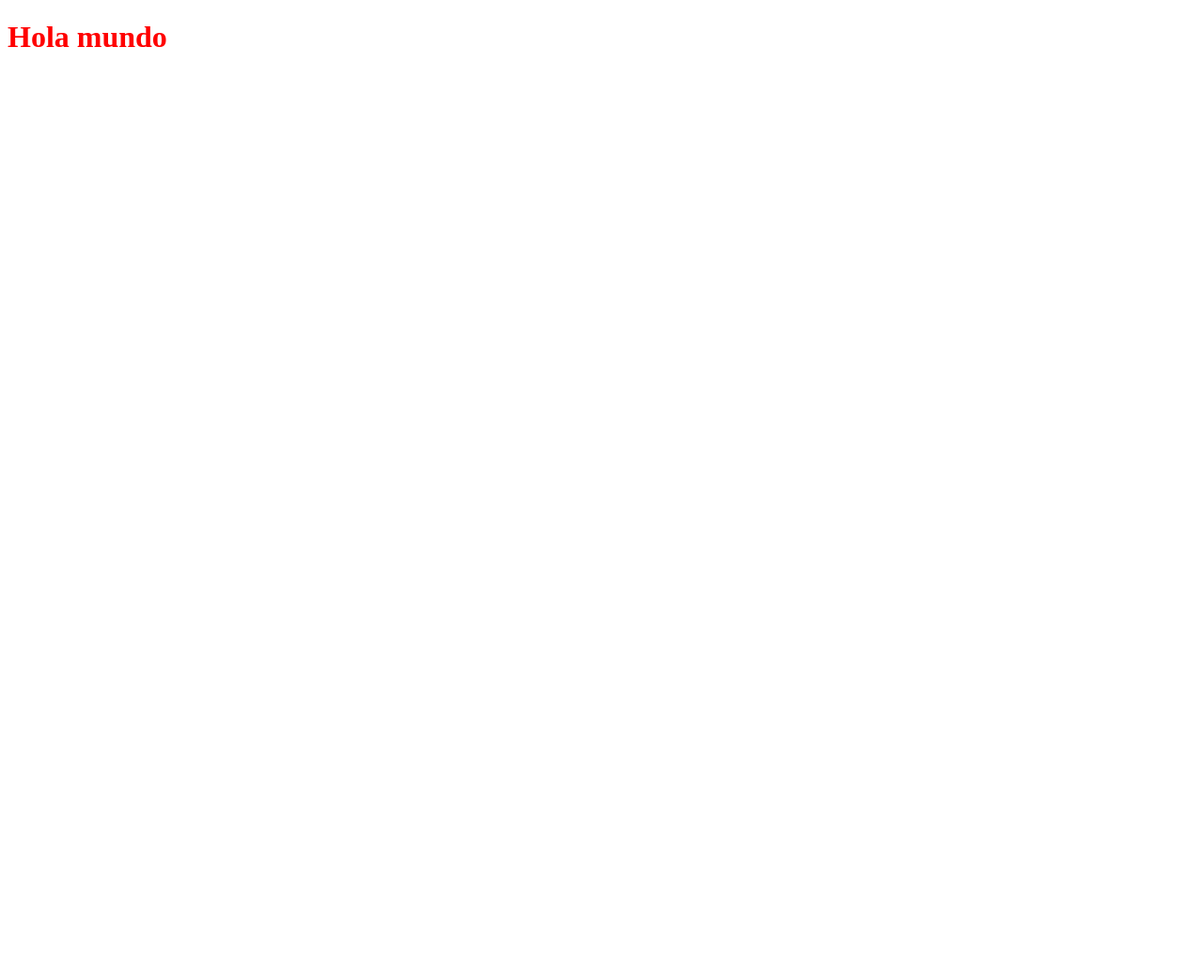
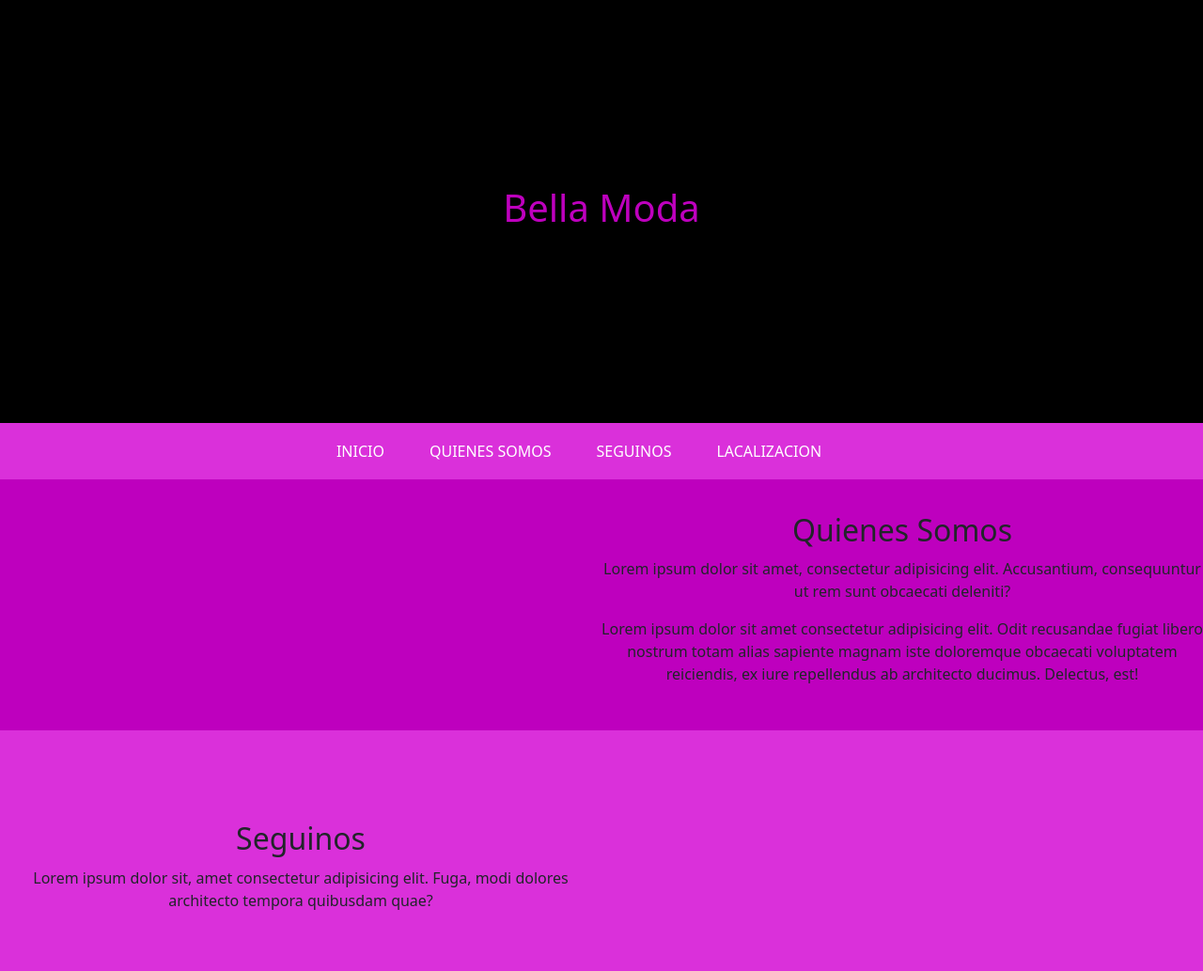
Before and after one commit to LordKusa/BellaModaEM, a Flask app: page / in a window 1280 px wide. Before the commit the part shown is almost empty. Shown: the top 1033 px of the page at 94% size. Before the commit the page ends 50 px from the top, so only its background shows below. Run offline with Flask 2, Linux system fonts and the light colour scheme; some libraries are stand-ins or nearby versions.

Commit message:
html css modification add bootstrap

```diff
--- a/static/styles.css
+++ b/static/styles.css
@@ -1,3 +1,38 @@
-h1 {
-    color: red;
+.title{
+    margin-bottom: 10px;
 }
+header {
+    color: rgb(190, 0, 190);
+    background-color: black;
+    height: 450px;
+}
+.nav{
+    background: rgb(218, 48, 218);
+    height: 60px;
+}
+.nav a{
+    color: white;
+    text-decoration: none;
+    text-transform: uppercase;
+}
+
+.qs{
+    background: rgb(190, 0, 190);
+    padding-top: 35px;
+}
+.colleft{
+    margin-left: auto;
+}
+.seguinos{
+    background: rgb(218, 48, 218);
+}
+.localizacion{
+    background: rgb(190, 0, 190);
+}
+footer{
+    color: white;
+    background: black;
+}
+.tdr{
+    margin-right: auto;
+}
--- a/templates/index.html
+++ b/templates/index.html
@@ -5,9 +5,56 @@
     <meta http-equiv="X-UA-Compatible" content="IE=edge">
     <meta name="viewport" content="width=device-width, initial-scale=1.0">
     <link rel="stylesheet" href="{{ url_for('static', filename='styles.css') }}">
+    <link href="https://cdn.jsdelivr.net/npm/bootstrap@5.1.3/dist/css/bootstrap.min.css" rel="stylesheet" integrity="sha384-1BmE4kWBq78iYhFldvKuhfTAU6auU8tT94WrHftjDbrCEXSU1oBoqyl2QvZ6jIW3" crossorigin="anonymous">
+    <link rel="preconnect" href="https://fonts.googleapis.com">
+    <link rel="preconnect" href="https://fonts.gstatic.com" crossorigin>
+    <link href="https://fonts.googleapis.com/css2?family=Roboto:wght@300;400;500&display=swap" rel="stylesheet">
     <title>Document</title>
 </head>
-<body>
-    <h1>Hola mundo</h1>
+<body class="text-center">
+    <header class="d-flex justify-content-center">
+        <h1 class="d-flex align-items-center">Bella Moda</h1>
+    </header>
+    <!--  navegacion -->
+    <nav class="nav justify-content-center align-items-center">
+        <a href="">Inicio</a>
+        <a class="mx-5" href="">Quienes somos</a>
+        <a href="">Seguinos</a>
+        <a class="mx-5" href="">Lacalizacion</a>
+    </nav>
+
+    <!-- quienes somos -->
+    <section class="qs">
+        <div class="col-6 colleft">
+        <h2 class="title">Quienes Somos</h2>
+        <p>Lorem ipsum dolor sit amet, consectetur adipisicing elit. Accusantium,
+            consequuntur ut rem sunt obcaecati deleniti?</p>
+        <p class="m-0 pb-5">Lorem ipsum dolor sit amet consectetur adipisicing elit. Odit recusandae
+            fugiat libero nostrum totam alias sapiente magnam iste doloremque obcaecati voluptatem reiciendis,
+            ex iure repellendus ab architecto ducimus. Delectus, est!</p>
+        </div>
+    </section>
+    <!-- Servicios -->
+    <section class="seguinos py-5">
+        <div class="col-6">
+        <h2 class="title pt-5">Seguinos</h2>
+        <p>Lorem ipsum dolor sit, amet consectetur adipisicing elit. Fuga, modi dolores architecto tempora quibusdam quae?</p>
+        </div>
+    </section>
+    <section class="localizacion pb-3">
+        <h2 class="title pt-5">Localizacion</h2>
+        <p>Lorem ipsum dolor sit, amet consectetur adipisicing elit. Fuga, modi dolores architecto tempora quibusdam quae?</p>
+        <iframe src="https://www.google.com/maps/embed?pb=!1m18!1m12!1m3!1d3285.921781212315!2d-59.11169348539568!3d-34.555535780472034!2m3!1f0!2f0!3f0!3m2!1i1024!2i768!4f13.1!3m3!1m2!1s0x95bc7df73563e6dd%3A0x5582596f397191a1!2sH.%20Ascasubi%20982%2C%20B6702MCH%20Luj%C3%A1n%2C%20Provincia%20de%20Buenos%20Aires!5e0!3m2!1ses-419!2sar!4v1642910470634!5m2!1ses-419!2sar" width="1320" height="400" style="border:0;" allowfullscreen="" loading="lazy"></iframe>
+    </section>
+    <footer>
+        <div class="copyright d-flex py-3">
+            <p class="col-6" style="cursor: default"> © 2022 - E.M  S.A.</p>
+            <p class="col-6 tdr m-0">Todos los derechos reservados</p>
+        </div>
+    </footer>
+
+    <script src="https://cdn.jsdelivr.net/npm/bootstrap@5.1.3/dist/js/bootstrap.bundle.min.js" integrity="sha384-ka7Sk0Gln4gmtz2MlQnikT1wXgYsOg+OMhuP+IlRH9sENBO0LRn5q+8nbTov4+1p" crossorigin="anonymous"></script>
+    <script src="https://cdn.jsdelivr.net/npm/@popperjs/core@2.10.2/dist/umd/popper.min.js" integrity="sha384-7+zCNj/IqJ95wo16oMtfsKbZ9ccEh31eOz1HGyDuCQ6wgnyJNSYdrPa03rtR1zdB" crossorigin="anonymous"></script>
+<script src="https://cdn.jsdelivr.net/npm/bootstrap@5.1.3/dist/js/bootstrap.min.js" integrity="sha384-QJHtvGhmr9XOIpI6YVutG+2QOK9T+ZnN4kzFN1RtK3zEFEIsxhlmWl5/YESvpZ13" crossorigin="anonymous"></script>
 </body>
 </html>
```
Also changed, not shown: img/compras-de-la-mujer-joven-59749284.jpg (added), img/zyro-image.png (added).
